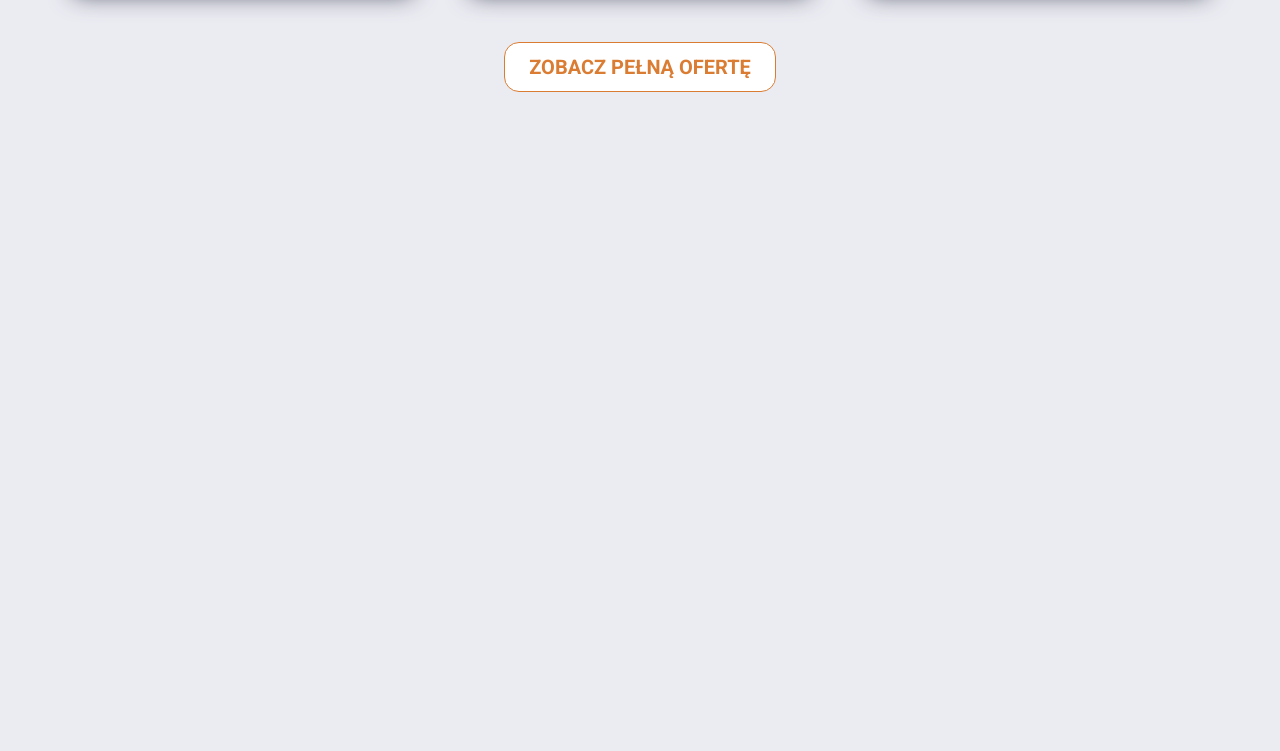
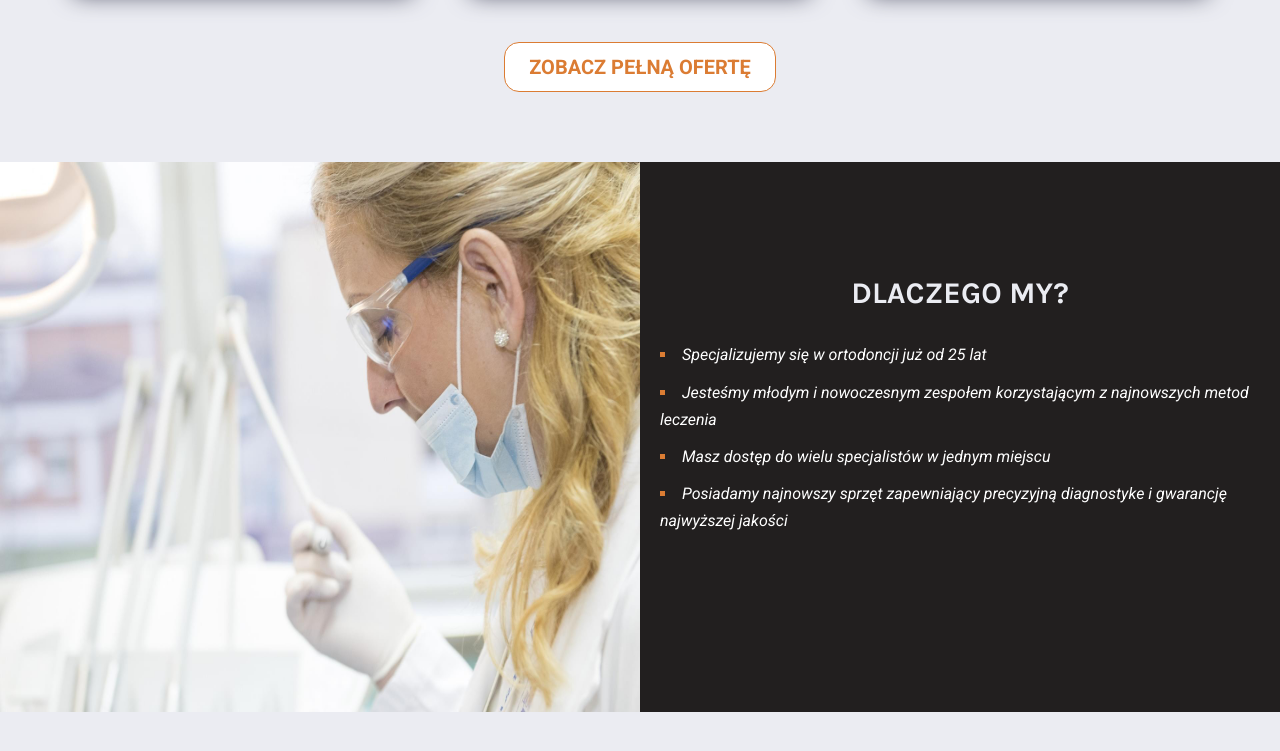
Before and after one commit to AdamsF16/dentist, a website: page index.html in a window 1280 px wide. Shown: the part 1319-2070 px from the top of the page. Drawn offline with nearby package versions, Linux system fonts and the light colour scheme.

Commit message:
about us section

```diff
--- a/index.html
+++ b/index.html
@@ -67,6 +67,7 @@
     </header>
     <!-- MAIN -->
     <main class="main" id="main">
+        <!-- OFFER -->
         <section class="offer">
             <div class="wrapper offer__container">
                 <h1 class="offer__title">Oferta</h1>
@@ -114,6 +115,20 @@
                 <a href="#" class="offer__btn">ZOBACZ PEŁNĄ OFERTĘ</a>
             </div>
         </section>
+        <section class="about-us">
+            <div class="wrapper about-us__container">
+                <img src="../dist/img/doctor_640.jpg" alt="Dentysta podczas pracy" class="about-us__img">
+                <div class="about-us__text-container">
+                    <h2 class="about-us__title">Dlaczego my?</h2>
+                    <ul class="about-us__list">
+                        <li class="about-us__list-element"><span class="about-us__list-element--text jd">Specjalizujemy się w ortodoncji już od 25 lat</span></li>
+                        <li class="about-us__list-element"><span class="about-us__list-element--text">Jesteśmy młodym i nowoczesnym zespołem korzystającym z najnowszych metod leczenia</span></li>
+                        <li class="about-us__list-element"><span class="about-us__list-element--text">Masz dostęp do wielu specjalistów w jednym miejscu</span></li>
+                        <li class="about-us__list-element"><span class="about-us__list-element--text">Posiadamy najnowszy sprzęt zapewniający precyzyjną diagnostyke i gwarancję najwyższej jakości</span></li>
+                    </ul>
+                </div>
+            </div>
+        </section>
     </main>
     <div class="test"></div>
     <script src="../dist/js/script.min.js"></script>
--- a/src/js/script.js
+++ b/src/js/script.js
@@ -3,6 +3,7 @@ const navMobile = document.querySelectorAll('.nav__item-mobile')
 const offerCardOne = document.querySelector(`.offer__card-img--one`)
 const offerCardTwo = document.querySelector(`.offer__card-img--two`)
 const offerCardThree = document.querySelector(`.offer__card-img--three`)
+const aboutUsImg = document.querySelector(`.about-us__img`)
 
 const handleNav = () => {
     navMobile.forEach(link => {
@@ -20,6 +21,12 @@ const changeImg = () => {
         offerCardTwo.setAttribute(`src`, `../dist/img/dentist-offer-two_640.jpg`)
         offerCardThree.setAttribute(`src`, `../dist/img/dentist-offer-three_640.jpg`)
     }
+
+    if(window.innerWidth >= 850){
+        aboutUsImg.setAttribute(`src`, `../dist/img/doctor_1920.jpg`)
+    } else {
+        aboutUsImg.setAttribute(`src`, `../dist/img/doctor_640.jpg`)
+    }
 }
 changeImg()
 
--- a/src/sass/style.scss
+++ b/src/sass/style.scss
@@ -229,6 +229,7 @@ nav {
 		left: 50%;
 		transform: translate(-50%, -50%);
 		max-width: 350px;
+		margin-top: 20px;
 		z-index: 0;
 	}
 
@@ -355,7 +356,62 @@ nav {
 		margin-top: 25px;
 		background-color: $white-color;
 		font-size: 2rem;
+		margin-bottom: 30px;
 	}
+}
+
+// ABOUT-US
+.about-us {
+	background-color: $main-black;
+
+	&__container {
+		display: flex;
+		flex-direction: column;
+		justify-content: center;
+		align-items: center;
+		margin: 40px 0px;
+		}
+
+	&__img {
+		display: block;
+		width: 100%;
+		max-height: 400px;
+	}
+
+	&__text-container {
+		display: flex;
+		flex-direction: column;
+		justify-content: center;
+		align-items: left;
+		color: $darker-white-color;
+	}
+
+	&__title {
+		font-size: 3rem;
+		font-family: $secondary-font;
+		text-align: center;
+		text-transform: uppercase;
+		margin: 30px 0px;
+	}
+
+	&__list {
+		list-style: inside square;
+		margin: 0px 20px;
+		margin-bottom: 20px;
+	}
+
+	&__list-element {
+		margin-bottom: 10px;
+		color: $secondary-orange;
+	}
+
+	&__list-element--text {
+		color: $white-color;
+		line-height: 1.7em;
+		font-style: italic;
+	}
+
+
 }
 
 
@@ -411,6 +467,26 @@ nav {
 	}
 }
 
+@media(min-width: 850px){
+	.about-us {
+		&__container {
+			flex-direction: row;
+			justify-content: flex-start;
+			height: 450px;
+		}
+
+		&__img {
+			max-height: none;
+			height: 100%;
+			width: 50%;
+		}
+
+		&__text-container {
+			margin-bottom: 5%;
+		}
+	}
+}
+
 @media(min-width: 992px) {
 	.nav {
 		&__items-box {
@@ -462,4 +538,9 @@ nav {
 			width: 350px;
 		}
 	}
+	.about-us {
+		&__container {
+			height: 550px;
+		}
+	}
 }
```
Also changed, not shown: dist/css/style.min.css, dist/js/script.min.js, 1 other file.
